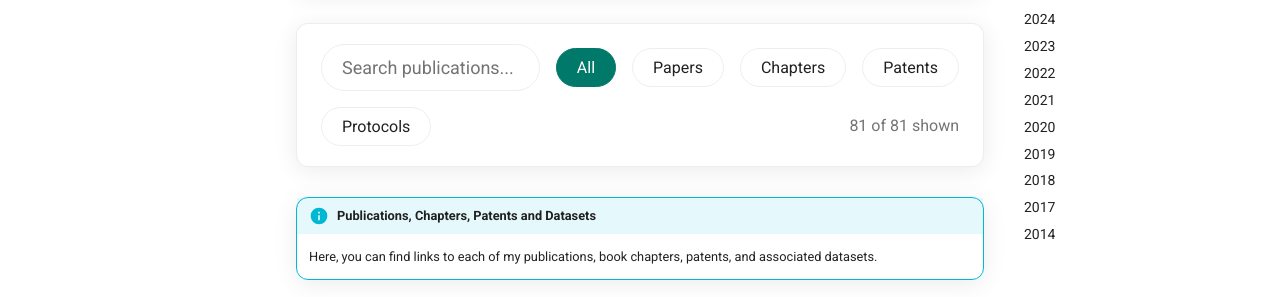
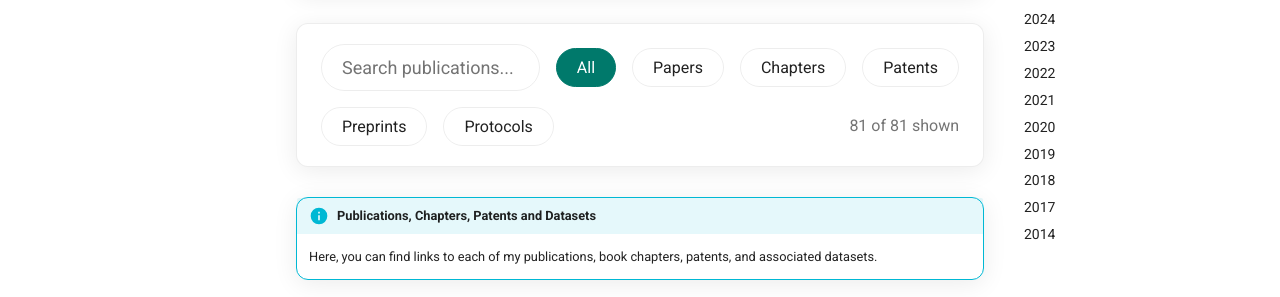
Before and after one commit to joadwe/personal-website, an MkDocs documentation site: the page built from docs/publications.md, in a window 1280 px wide and 900 px high, scrolled down 454 px. Shown: the part 143-440 px from the top of the window. Built offline with MkDocs 1.6.1 and Material for MkDocs 9.7.7, drawn with Linux system fonts in a browser that asks for light colours.

Commit message:
preprint button

```diff
--- a/docs/publications.md
+++ b/docs/publications.md
@@ -12,6 +12,7 @@
   <button class="jw-filter-btn" data-jw-filter="publication">Papers</button>
   <button class="jw-filter-btn" data-jw-filter="chapter">Chapters</button>
   <button class="jw-filter-btn" data-jw-filter="patent">Patents</button>
+  <button class="jw-filter-btn" data-jw-filter="preprint">Preprints</button>
   <button class="jw-filter-btn" data-jw-filter="protocol">Protocols</button>
   <span class="jw-filter-count" id="jw-filter-count"></span>
 </div>
@@ -29,7 +30,7 @@
 1. Welsh JA., **Methods for detector gain modulation and systems for same**, [[website](https://patents.google.com/patent/US20260086018A1/en){:target="_blank"}]
 </div>
 
-<div class="jw-pub-item" data-jw-type="publication" data-jw-year="2026" markdown>
+<div class="jw-pub-item" data-jw-type="preprint" data-jw-year="2026" markdown>
 48. Pleet ML, Cook SM, Killingsworth B, Traynor T, Johnson D, Stack EH, Ford VJ, Pinheiro C, Arce J, Savage J, Roth M, Milosavljevic A, Ghiran I, Hendrix A, Jacobson S, Welsh JA, Jones JC., **Real-time, automated, standardized, and transparent analysis of microfluidic nanoparticle data with RPSPASS**, bioRxiv, 2026, DOI: 10.64898/2026.03.30.715405.abstract \[[website](https://doi.org/10.64898/2026.03.30.715405.abstract){:target="_blank"}]
 </div>
 
```
